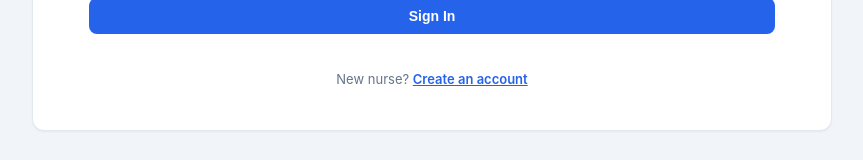
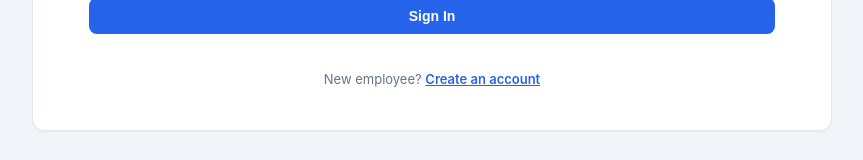
Before and after one commit to danielleshokrian/medical-office-scheduler, a React (Create React App) app in the folder frontend/: page /login in a window 1280 px wide. Shown: the part 760-920 px from the top of the page, without its empty margins (208-1071 px from the left). Built offline with nearby package versions, Linux system fonts and the light colour scheme; no server answers.

Commit message:
nurse to employee

```diff
--- a/frontend/src/components/Login.js
+++ b/frontend/src/components/Login.js
@@ -125,7 +125,7 @@ function Login() {
           </form>
 
           <p style={{ textAlign: 'center', marginTop: 16, fontSize: 13, color: 'var(--c-gray-500)' }}>
-            New nurse?{' '}
+            New employee?{' '}
             <Link to="/register" style={{ color: 'var(--c-primary)', fontWeight: 600 }}>
               Create an account
             </Link>
```
